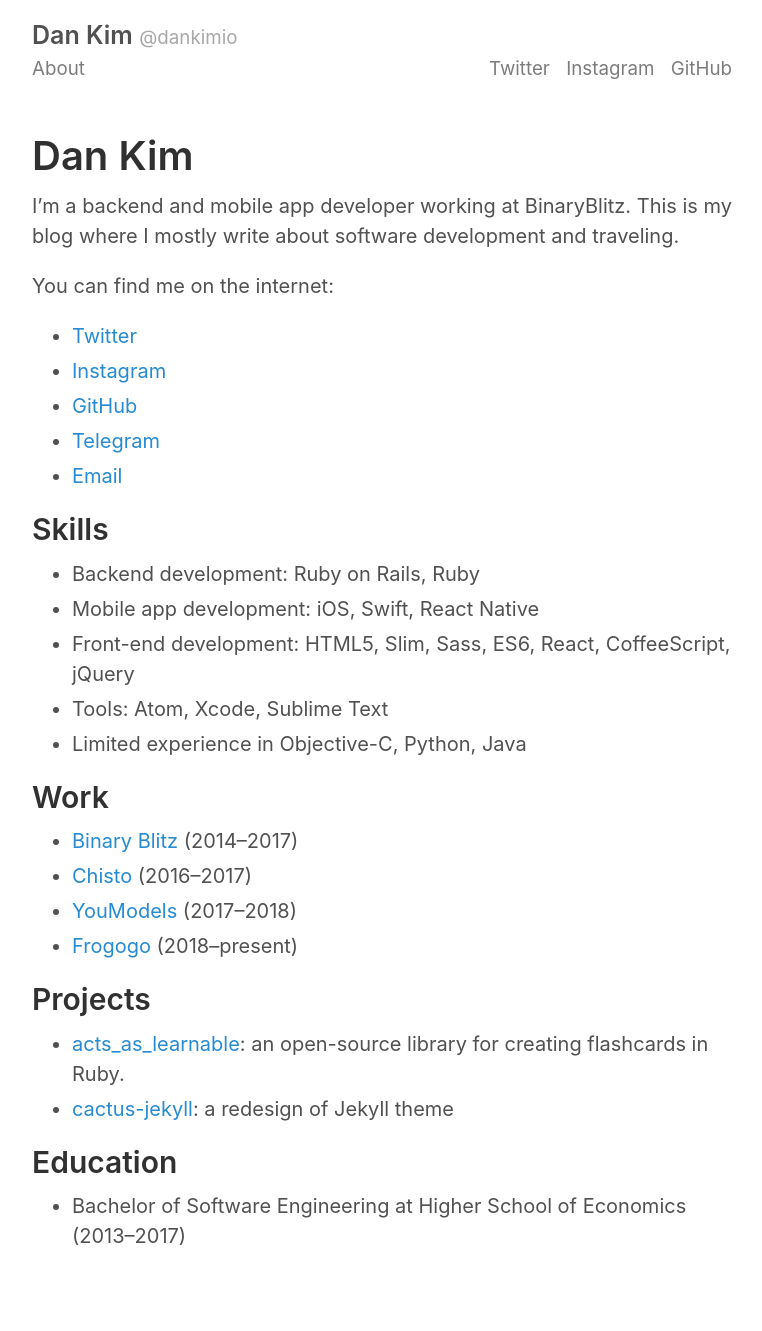
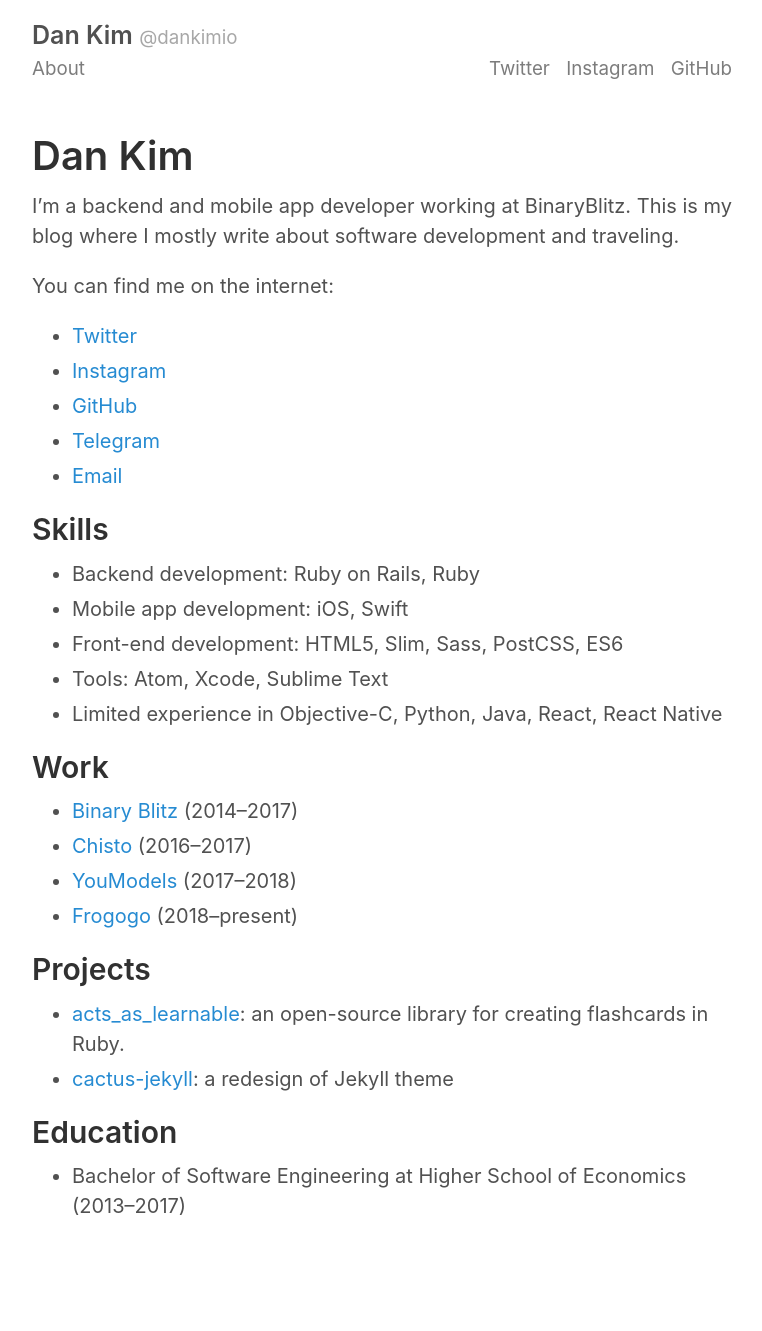
Before and after one commit to dankimio/dankimio.github.io, a Jekyll site: the page built from about.md, in a window 1280 px wide. Shown: the whole page, without its empty margins (258-1020 px from the left). Built offline with Jekyll 4.4.1, drawn with Linux system fonts in a browser that asks for light colours; after the commit the page ends 1301 px from its top, so only the background shows below that.

Commit message:
Remove jQuery and CoffeeScript, because who cares about these now Well, I certainly don't

```diff
--- a/about.md
+++ b/about.md
@@ -16,10 +16,10 @@ You can find me on the internet:
 ## Skills
 
 - Backend development: Ruby on Rails, Ruby
-- Mobile app development: iOS, Swift, React Native
-- Front-end development: HTML5, Slim, Sass, ES6, React, CoffeeScript, jQuery
+- Mobile app development: iOS, Swift
+- Front-end development: HTML5, Slim, Sass, PostCSS, ES6
 - Tools: Atom, Xcode, Sublime Text
-- Limited experience in Objective-C, Python, Java
+- Limited experience in Objective-C, Python, Java, React, React Native
 
 ## Work
 
```
